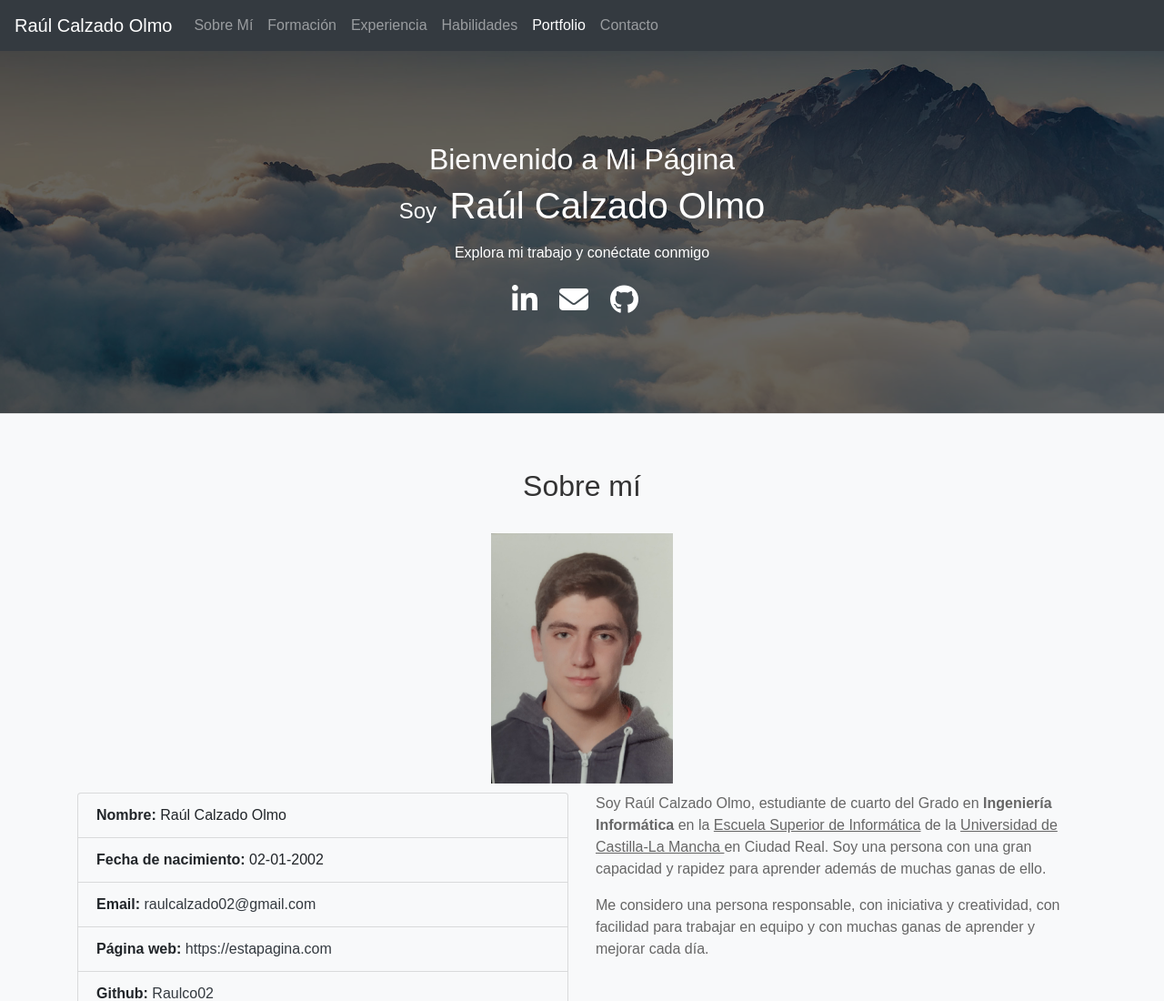
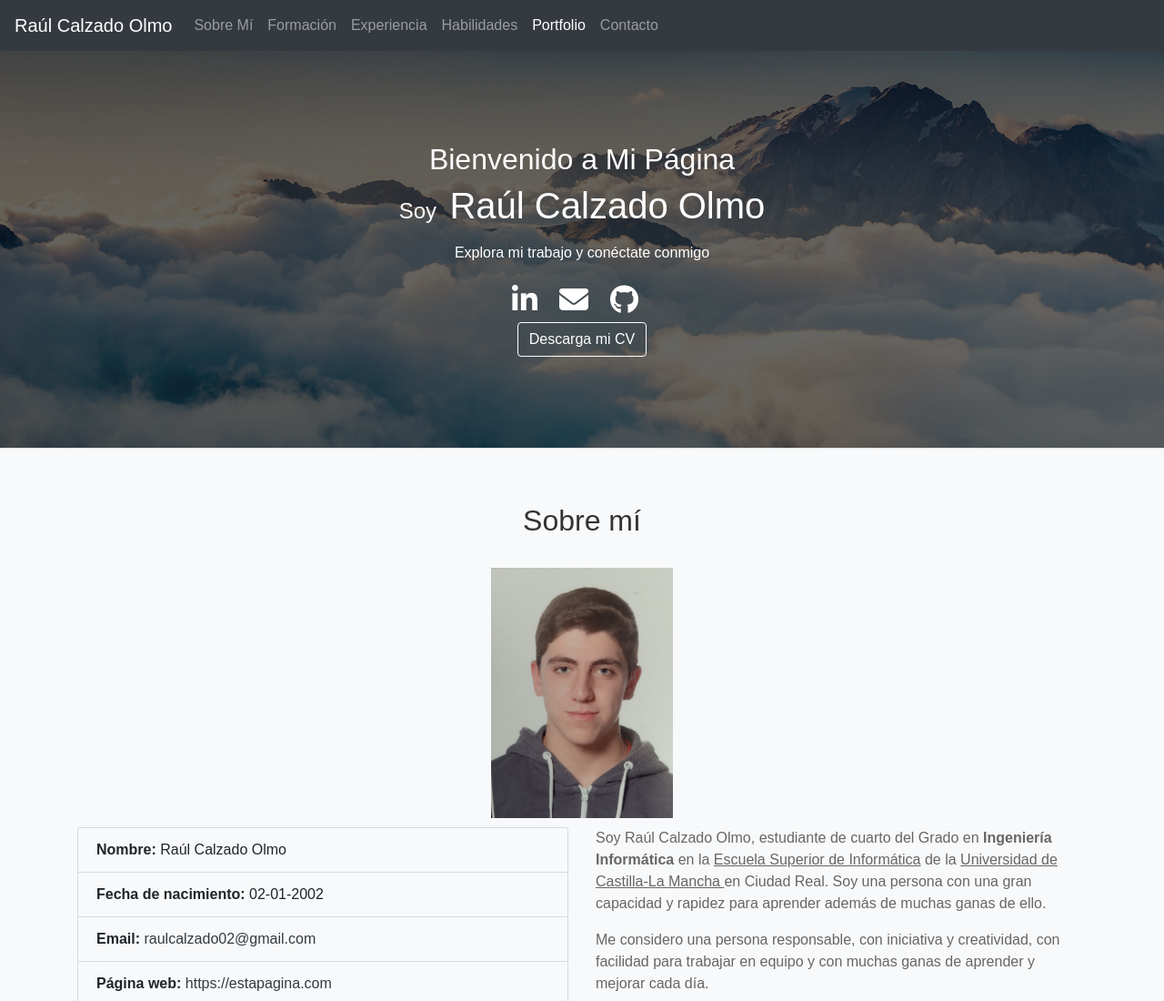
Before and after one commit to Raulco02/Raulco02.github.io, a plain HTML site: page index.html in a window 1280 px wide. Shown: the top 1100 px of the page at 91% size. Drawn offline with nearby package versions, Linux system fonts and the light colour scheme.

Commit message:
Descarga mi CV

```diff
--- a/index.html
+++ b/index.html
@@ -63,6 +63,11 @@
                     </a>
                     <a href="https://github.com/Raulco02" target="_blank" aria-label="Página de Github de Raúl Calzado Olmo">
                         <i class="fab fa-github"></i>
+                    </a>
+                </div>
+                <div class="container">
+                    <a href="./Raúl_Calzado_CV.pdf" download="Raúl_Calzado_CV.pdf" class="btn btn-primary btn-hover">
+                        Descarga mi CV
                     </a>
                 </div>
             </div>
--- a/styles.css
+++ b/styles.css
@@ -259,6 +259,16 @@ p {
     transform: scale(1.05);
 }
 
+.btn-hover {
+    background: none;
+    border-color: white;
+    transition: transform 0.3s ease-in-out;
+}
+
+.btn-hover:hover {
+    transform: scale(1.05);
+}
+
 .section-divider {
     border-top: 1px solid #ddd; /* Cambia el color del borde según tus preferencias */
 }
```
Also changed, not shown: 1 other file.
